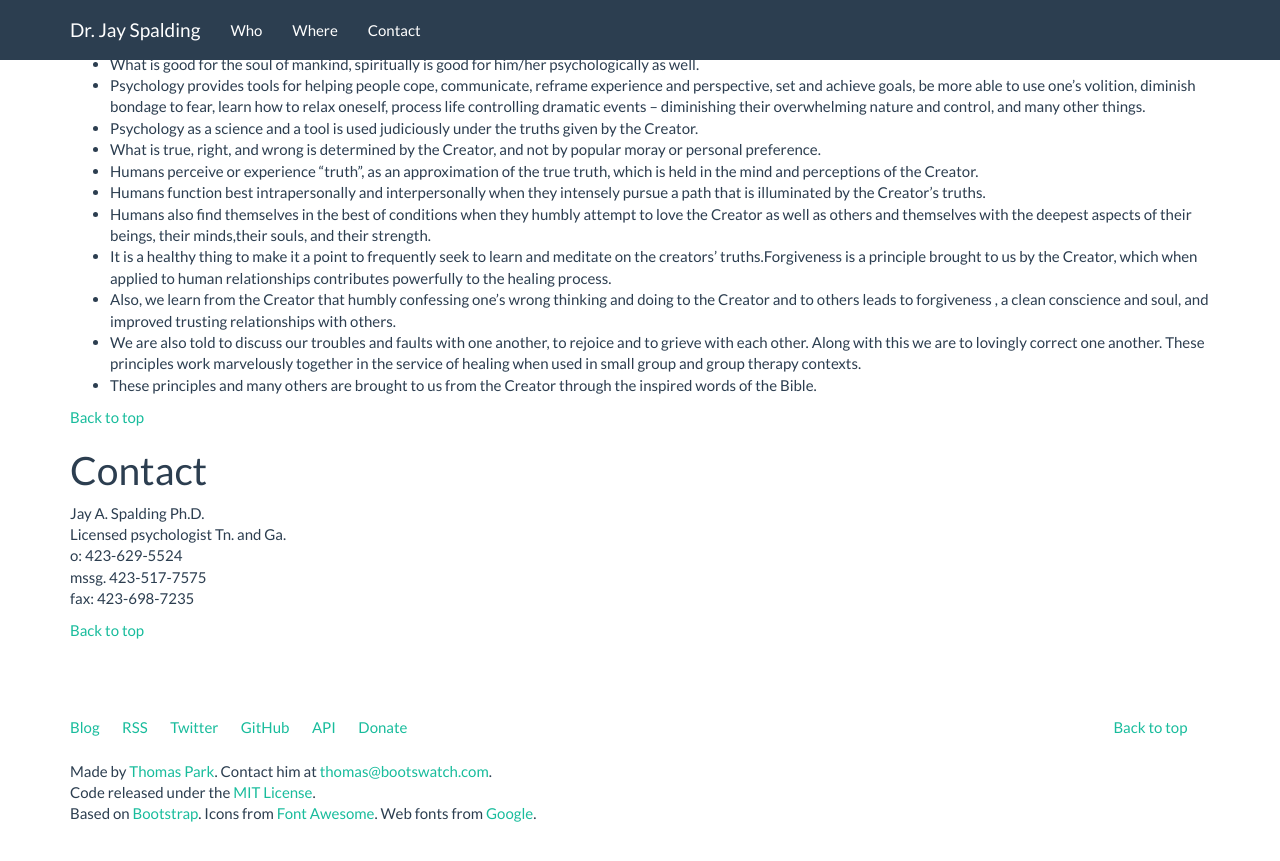
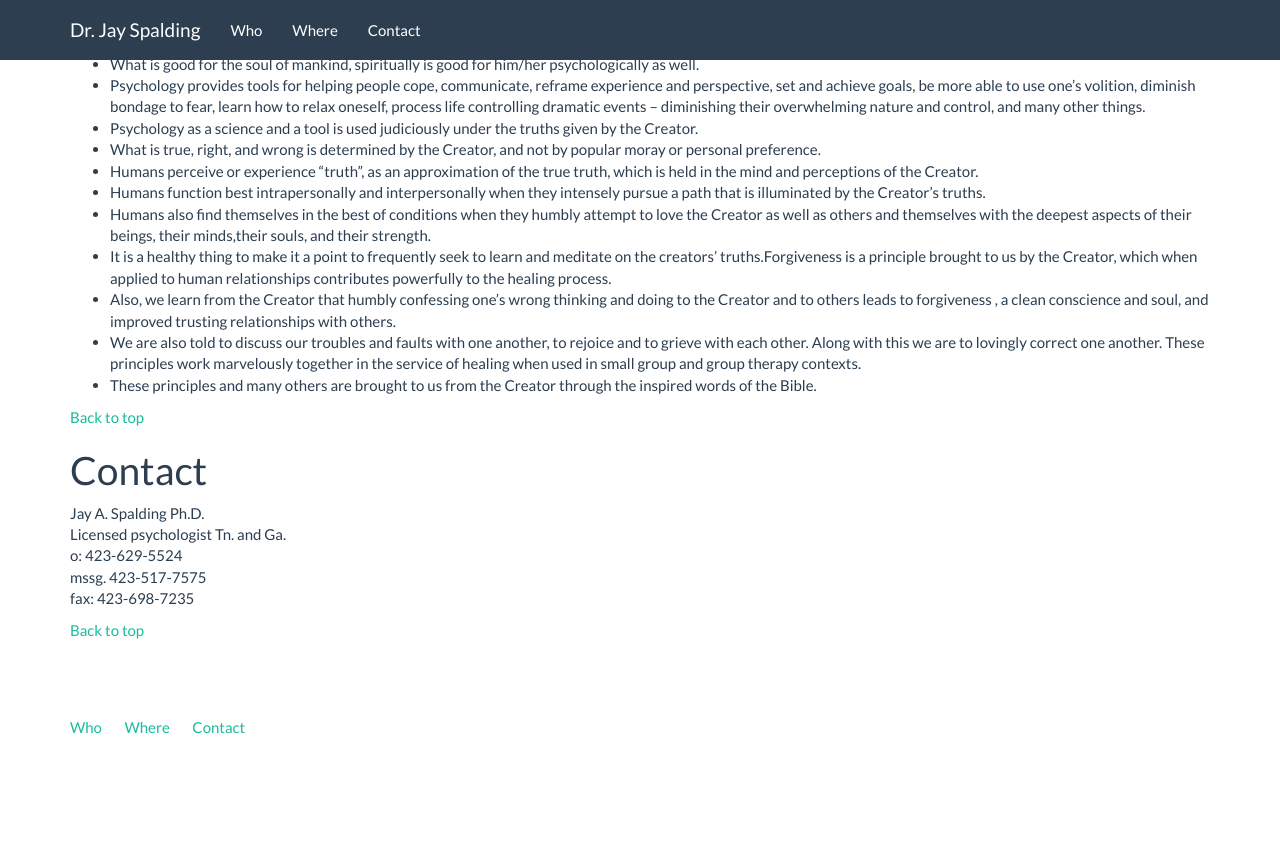
Before and after one commit to fotoetienne/jayspalding, a Jekyll site: the page built from index.md, in a window 1280 px wide and 900 px high, scrolled down 1053 px. Shown: the top 861 px of the window. Built offline with Jekyll 4.4.1, drawn with Linux system fonts in a browser that asks for light colours; nearby versions of some CDN libraries; after the commit the page ends 1889 px from its top, so only the background shows below that.

Commit message:
flatly: remove footer links

```diff
--- a/_layouts/flatly.html
+++ b/_layouts/flatly.html
@@ -60,20 +60,22 @@
       <footer>
         <div class="row">
           <div class="col-lg-12">
-
             <ul class="list-unstyled">
-              <li class="pull-right"><a href="#top">Back to top</a></li>
-              <li><a href="http://news.bootswatch.com" onclick="pageTracker._link(this.href); return false;">Blog</a></li>
-              <li><a href="http://feeds.feedburner.com/bootswatch">RSS</a></li>
-              <li><a href="https://twitter.com/thomashpark">Twitter</a></li>
-              <li><a href="https://github.com/thomaspark/bootswatch/">GitHub</a></li>
-              <li><a href="../help/#api">API</a></li>
-              <li><a href="https://www.paypal.com/cgi-bin/webscr?cmd=_s-xclick&amp;hosted_button_id=F22JEM3Q78JC2">Donate</a></li>
+            <li>
+              <a href="#who_am_i">Who</a>
+            </li>
+            <li>
+              <a href="#how_to_find_me">Where</a>
+            </li>
+            <li>
+              <a href="#contact">Contact</a>
+            </li>
             </ul>
+            <!--
             <p>Made by <a href="http://thomaspark.me" rel="nofollow">Thomas Park</a>. Contact him at <a href="mailto:thomas@bootswatch.com">thomas@bootswatch.com</a>.</p>
             <p>Code released under the <a href="https://github.com/thomaspark/bootswatch/blob/gh-pages/LICENSE">MIT License</a>.</p>
             <p>Based on <a href="http://getbootstrap.com" rel="nofollow">Bootstrap</a>. Icons from <a href="http://fortawesome.github.io/Font-Awesome/" rel="nofollow">Font Awesome</a>. Web fonts from <a href="http://www.google.com/webfonts" rel="nofollow">Google</a>.</p>
-
+            -->
           </div>
         </div>
 
```
